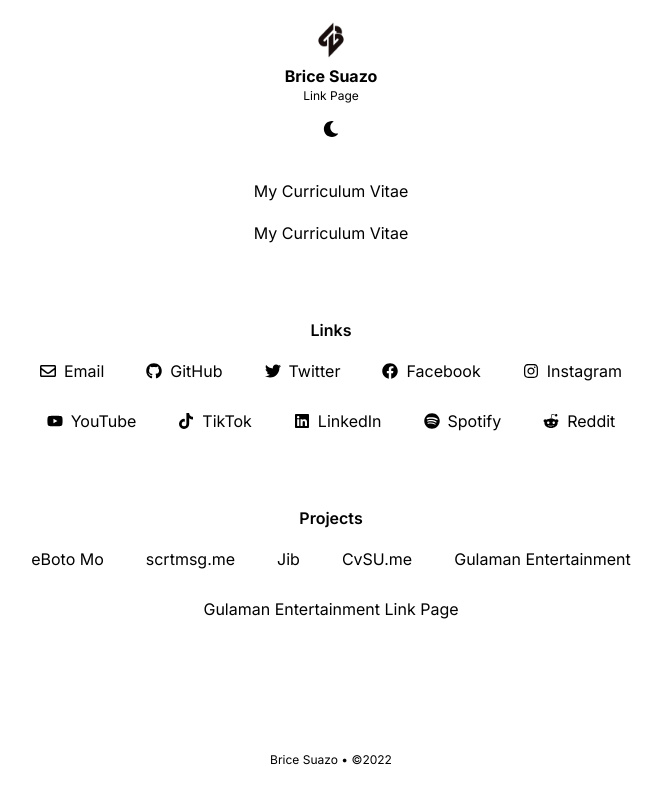
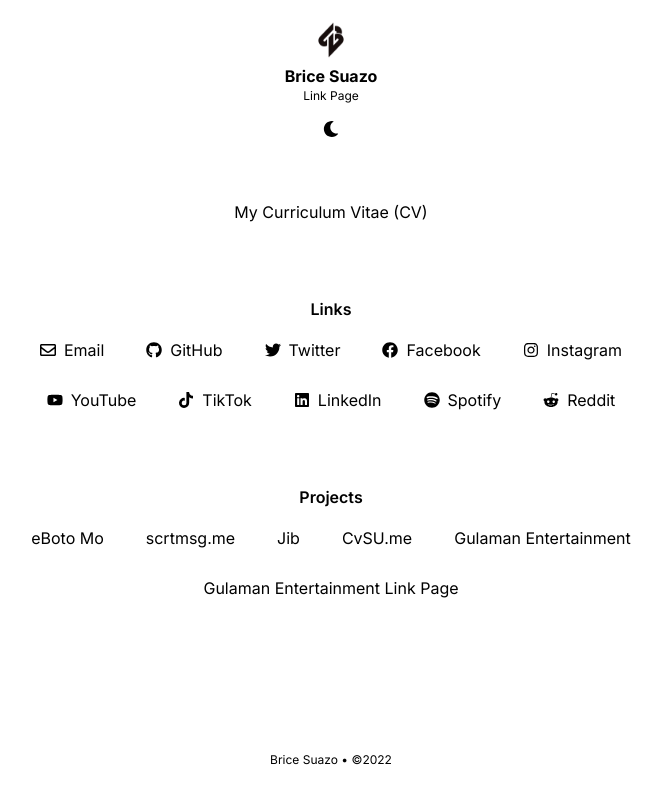
Before and after one commit to bricesuazo/link.bricesuazo.com, a Next.js app: page / in a window 1280 px wide. Shown: the whole page, without its empty margins (309-971 px from the left). Built offline with nearby package versions, Linux system fonts and the light colour scheme.

Commit message:
Add redirects

```diff
--- a/next.config.js
+++ b/next.config.js
@@ -1,4 +1,11 @@
-/** @type {import('next').NextConfig} */
-const nextConfig = {};
-
-module.exports = nextConfig;
+module.exports = {
+  async redirects() {
+    return [
+      {
+        source: "/cv",
+        destination: "/Brice Suazo - CV 2023.pdf",
+        permanent: true,
+      },
+    ];
+  },
+};
--- a/src/app/(cv)/cv/layout.tsx
+++ b/src/app/(cv)/cv/layout.tsx
@@ -1,9 +1,12 @@
 import { Metadata } from "next";
+
+// import { redirect } from "next/navigation";
 
 export const metadata: Metadata = {
   title: "Brice Suazo - CV 2023",
 };
 
 export default function Layout({ children }: { children: React.ReactNode }) {
+  // redirect("/Brice Suazo - CV 2023.pdf");
   return <>{children}</>;
 }
--- a/src/app/(cv)/cv/page.tsx
+++ b/src/app/(cv)/cv/page.tsx
@@ -7,7 +7,7 @@
         src="https://drive.google.com/viewerng/viewer?embedded=true&url=https://raw.githubusercontent.com/bricesuazo/link.bricesuazo.com/main/public/Brice%20Suazo%20-%20CV%202023.pdf#toolbar=0&scrollbar=0"
         height="100%"
         width="100%"
-      />
+      ></iframe>
     </div>
   );
 }
--- a/src/app/(home)/page.tsx
+++ b/src/app/(home)/page.tsx
@@ -5,17 +5,17 @@
   return (
     <div className="mx-auto flex h-screen max-w-screen-sm flex-col items-center justify-center gap-y-8 py-8 text-base sm:gap-y-16">
       <div className="">
+        {/* <Link
+          href="/cv"
+          className="flex w-fit items-center gap-x-2 rounded-md border border-gray-500 border-opacity-0 px-4 py-2 hover:border-opacity-100"
+        >
+          My Curriculum Vitae (CV)
+        </Link> */}
         <Link
           href="/cv"
           className="flex w-fit items-center gap-x-2 rounded-md border border-gray-500 border-opacity-0 px-4 py-2 hover:border-opacity-100"
         >
-          My Curriculum Vitae
-        </Link>
-        <Link
-          href="./Brice Suazo - CV 2023.pdf"
-          className="flex w-fit items-center gap-x-2 rounded-md border border-gray-500 border-opacity-0 px-4 py-2 hover:border-opacity-100"
-        >
-          My Curriculum Vitae
+          My Curriculum Vitae (CV)
         </Link>
       </div>
 
```
